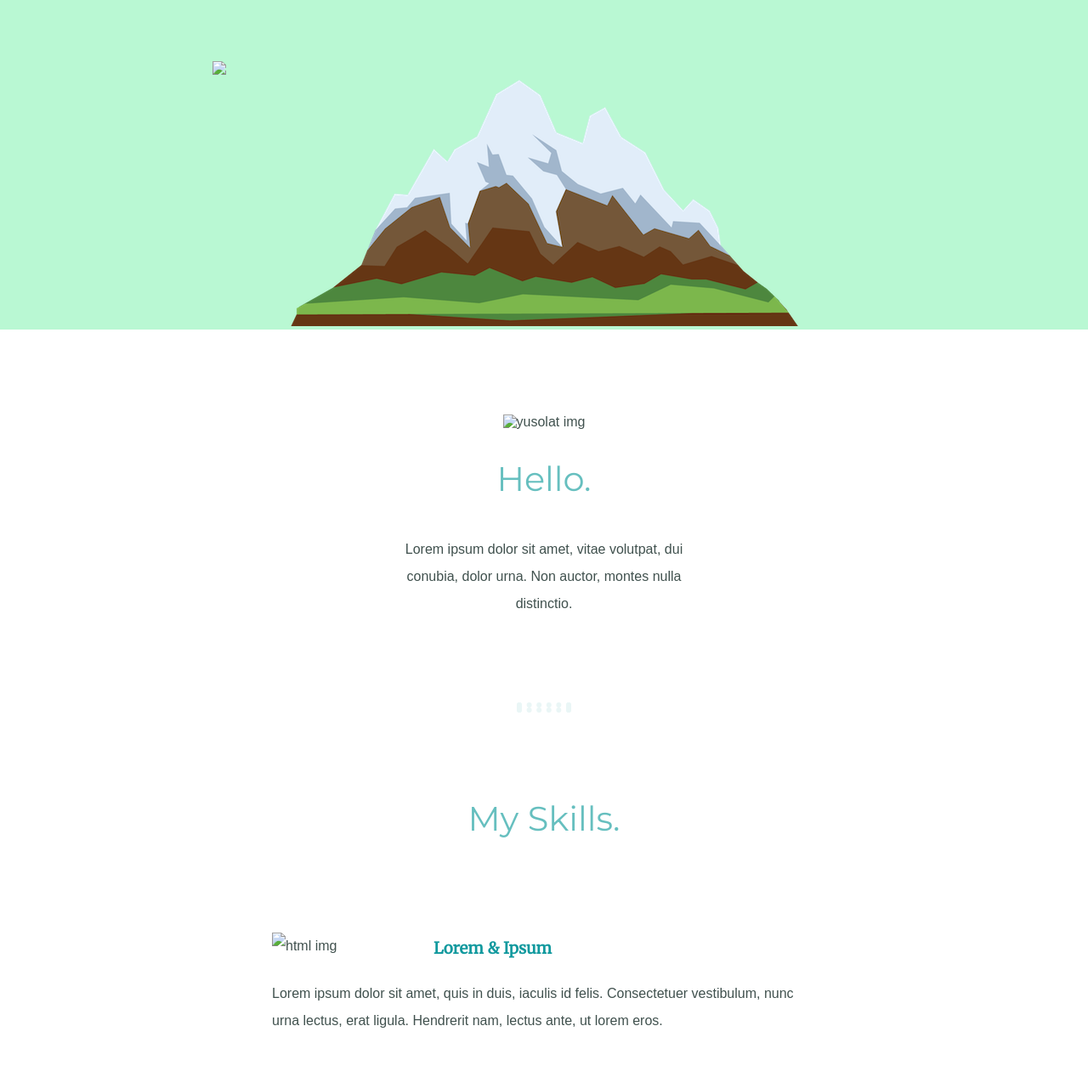
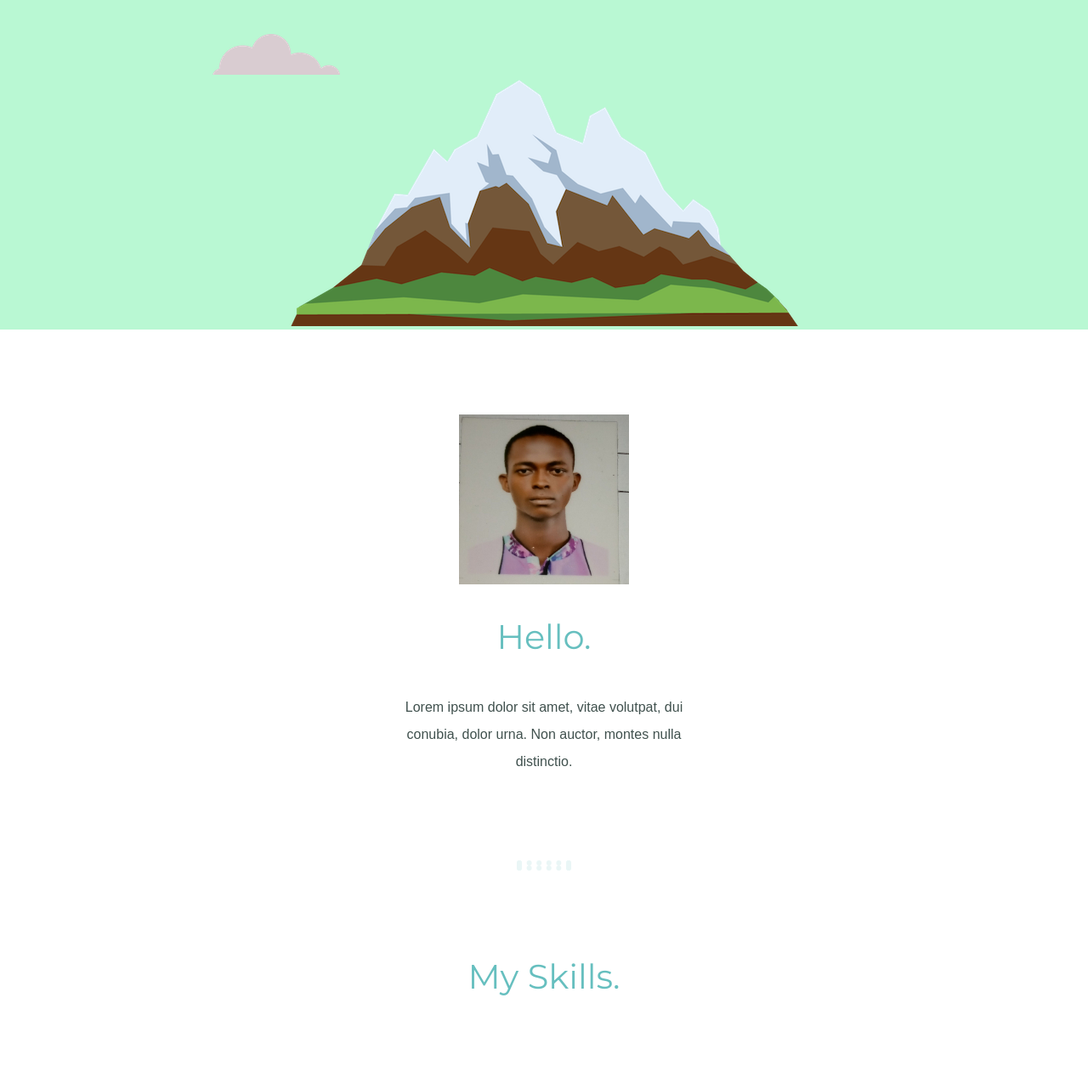
Before and after one commit to Yusolat/new-project, a plain HTML site: page index.html in a window 1280 px wide. Shown: the part 466-1747 px from the top of the page at 85% size. Drawn offline with Linux system fonts and the light colour scheme; files that its build step writes are made by us from their sources; files whose address does not match are found by name.

Commit message:
New Project

```diff
--- a/index.html
+++ b/index.html
@@ -12,15 +12,15 @@
     <body>
         <div class="container">
         <div class="top-container">
-            <img class="top-cloud" src="images/cloud.png">
+            <img class="top-cloud" src="cloud.png">
             <h1>I'm Yusolat</h1>
             <h2>I'm a <span>Pro</span>grammer</h2>
-            <img class="bottom-cloud" src="images/cloud.png">
+            <img class="bottom-cloud" src="cloud.png">
             <img src="images/mountain.png">
         </div>
         <div class="middle-container">
             <div class="profile">
-              <img class="picture" src="images/yusolat.png" alt="yusolat img">
+              <img class="picture" src="yusolat.png" alt="yusolat img">
               <h2>Hello.</h2>
               <p class="intro">Lorem ipsum dolor sit amet, vitae volutpat, dui conubia, dolor urna. Non auctor, montes nulla distinctio.</p>
             </div>
@@ -28,12 +28,12 @@
             <div class="skills">
               <h2>My Skills.</h2>
               <div class="skill-row">
-                <img class="html-img" src="images/html.png" alt="html img">
+                <img class="html-img" src="html.png" alt="html img">
                 <h3>Lorem & Ipsum</h3>
                 <p>Lorem ipsum dolor sit amet, quis in duis, iaculis id felis. Consectetuer vestibulum, nunc urna lectus, erat ligula. Hendrerit nam, lectus ante, ut lorem eros.</p>
               </div>
               <div class="skill-row">
-                <img class="chillies-img" src="images/chillies.png" alt="chillies img">
+                <img class="chillies-img" src="chillies.png" alt="chillies img">
                 <h3>Lorem Ipsum Dolor</h3>
                 <p>Lorem ipsum dolor sit amet, mauris sed consectetuer. Etiam et eu, bibendum interdum, lacus quis mauris. Curabitur wisi, quisque vel eu, rutrum nam.</p>
               </div>
```
